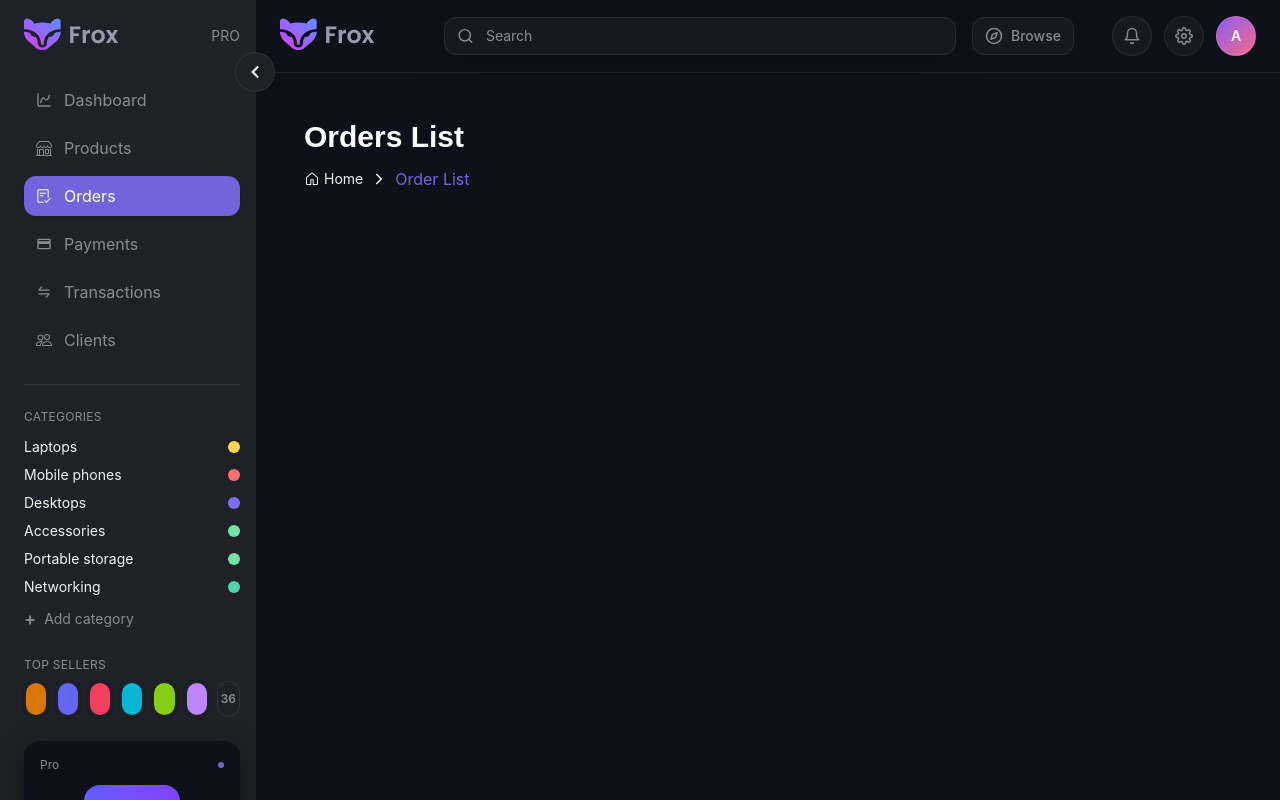
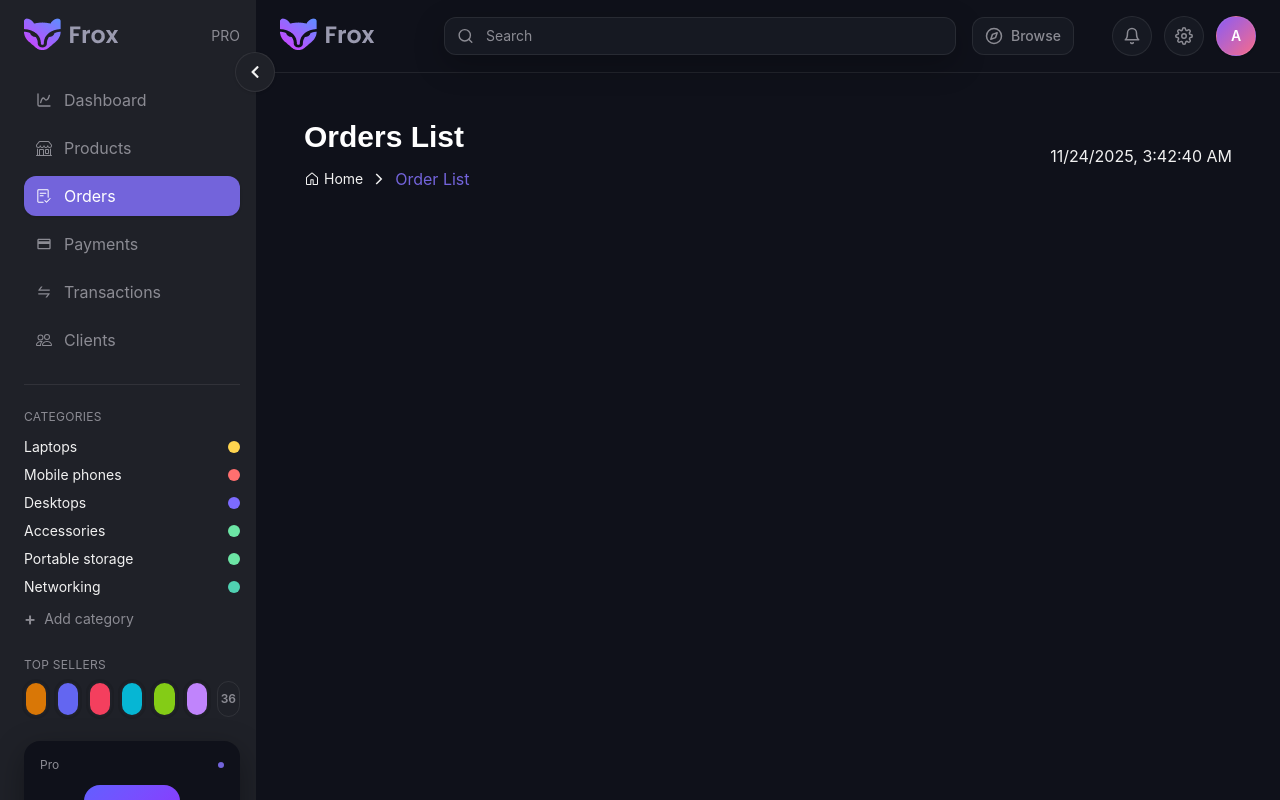
Before and after one commit to WahiDestroyer/dashboard, a Next.js app: page /orders in a window 1280 px wide. Built offline with nearby package versions, Linux system fonts and the light colour scheme.

Commit message:
time and date

```diff
--- a/src/app/(pages)/orders/page.jsx
+++ b/src/app/(pages)/orders/page.jsx
@@ -1,31 +1,40 @@
-import Link from 'next/link'
-import React from 'react'
-import { GoHome } from 'react-icons/go'
-import { IoChevronForwardSharp } from 'react-icons/io5'
+"use client";
+import Link from "next/link";
+import React, { useEffect, useState } from "react";
+import { GoHome } from "react-icons/go";
+import { IoChevronForwardSharp } from "react-icons/io5";
 
 const page = () => {
-  const time = new Date().toLocaleTimeString();
+  const [time, setTime] = useState(null)
+    useEffect(() => {
+    setInterval(() => {
+      const time = new Date().toLocaleString();
+      setTime(time);
+    }, 1000);
+  }, []);
 
   return (
     <div className="m-6 space-y-6">
       <div className="flex items-center justify-between pb-7">
-      <div>
+        <div>
           <h2 className="font-poppins text-3xl font-bold text-white leading-8 pb-3.5">
             Orders List
           </h2>
           <div className="flex items-center gap-2">
-            <Link href="/" className="text-sm hover:underline flex items-center gap-1">
-              <GoHome className='text-base'/> Home
+            <Link
+              href="/"
+              className="text-sm hover:underline flex items-center gap-1"
+            >
+              <GoHome className="text-base" /> Home
             </Link>
             <IoChevronForwardSharp />
             <span className="text-base text-(--accent)"> Order List</span>
           </div>
-
-
         </div>
+        <p className="">{time}</p>
       </div>
     </div>
-  )
-}
+  );
+};
 
-export default page
+export default page;
```
